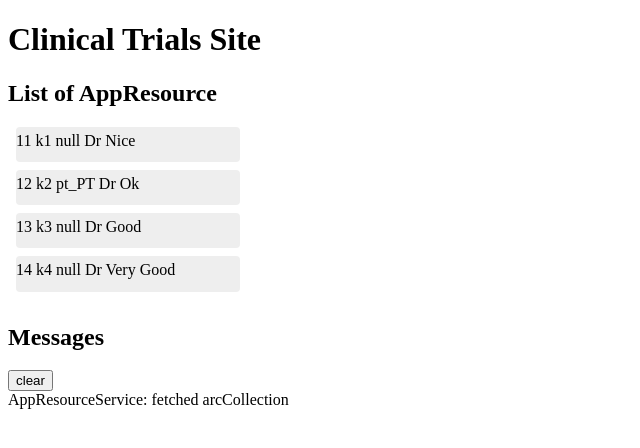
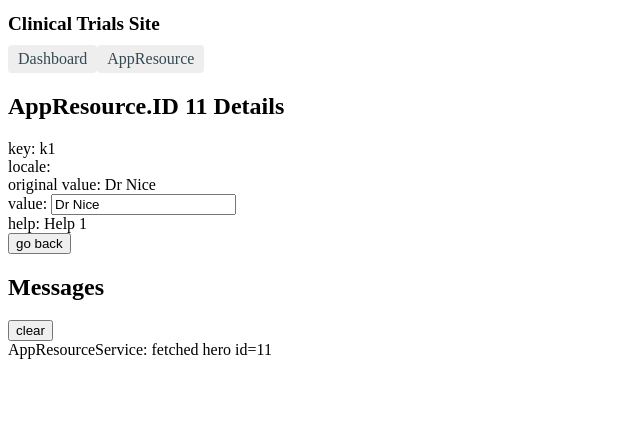
Before and after one commit to PharmaLedger-IMI/ctr-backoffice-frontend, an Angular app: page /appresource/11 in a window 1280 px wide. Before the commit this address led to /. Shown: the top 448 px of the page, without its empty margins (0-640 px from the left). Built offline with nearby package versions, Linux system fonts and the light colour scheme.

Commit message:
dashboard heavy refactoring

```diff
--- a/src/app/app-routing.module.ts
+++ b/src/app/app-routing.module.ts
@@ -1,7 +1,15 @@
 import { NgModule } from '@angular/core';
-import { Routes, RouterModule } from '@angular/router';
+import { RouterModule, Routes } from '@angular/router';
+import { AppResourceComponent } from './appresource/appresource.component';
+import { AppResourceDetailComponent } from './appresource-detail/appresource-detail.component';
+import { DashboardComponent } from './dashboard/dashboard.component';
 
-const routes: Routes = [];
+const routes: Routes = [
+  { path: '', redirectTo: '/dashboard', pathMatch: 'full' },
+  { path: 'dashboard', component: DashboardComponent },
+  { path: 'appresource', component: AppResourceComponent },
+  { path: 'appresource/:id', component: AppResourceDetailComponent }
+];
 
 @NgModule({
   imports: [RouterModule.forRoot(routes)],
--- a/src/app/app.component.css
+++ b/src/app/app.component.css
@@ -0,0 +1,23 @@
+/* AppComponent's private CSS styles */
+h1 {
+  font-size: 1.2em;
+  margin-bottom: 0;
+}
+nav a {
+  padding: 5px 10px;
+  text-decoration: none;
+  margin-top: 10px;
+  display: inline-block;
+  background-color: #eee;
+  border-radius: 4px;
+}
+nav a:visited, a:link {
+  color: #334953;
+}
+nav a:hover {
+  color: #039be5;
+  background-color: #cfd8dc;
+}
+nav a.active {
+  color: #039be5;
+}
--- a/src/app/app.component.html
+++ b/src/app/app.component.html
@@ -1,3 +1,7 @@
 <h1>{{title}}</h1>
-<app-appresource></app-appresource>
+<nav>
+    <a routerLink="/dashboard">Dashboard</a>
+    <a routerLink="/appresource">AppResource</a>
+</nav>
+<router-outlet></router-outlet>
 <app-messages></app-messages>
--- a/src/app/app.module.ts
+++ b/src/app/app.module.ts
@@ -7,13 +7,15 @@ import { AppComponent } from './app.component';
 import { AppResourceComponent } from './appresource/appresource.component';
 import { AppResourceDetailComponent } from './appresource-detail/appresource-detail.component';
 import { MessagesComponent } from './messages/messages.component';
+import { DashboardComponent } from './dashboard/dashboard.component';
 
 @NgModule({
   declarations: [
     AppComponent,
     AppResourceComponent,
     AppResourceDetailComponent,
-    MessagesComponent
+    MessagesComponent,
+    DashboardComponent
   ],
   imports: [
     BrowserModule,
--- a/src/app/appresource-detail/appresource-detail.component.html
+++ b/src/app/appresource-detail/appresource-detail.component.html
@@ -10,3 +10,4 @@
 </div>
 <div><span>help: </span>{{arc.help}}</div>
 </div>
+<button (click)="goBack()">go back</button>
--- a/src/app/appresource-detail/appresource-detail.component.ts
+++ b/src/app/appresource-detail/appresource-detail.component.ts
@@ -1,5 +1,9 @@
 import { Component, OnInit, Input } from '@angular/core';
+import { ActivatedRoute } from '@angular/router';
+import { Location } from '@angular/common';
+
 import { AppResource } from '../appresource';
+import { AppResourceService } from '../appresource.service';
 
 @Component({
   selector: 'app-appresource-detail',
@@ -10,9 +14,25 @@ export class AppResourceDetailComponent implements OnInit {
 
   @Input() arc?: AppResource;
 
-  constructor() { }
+  constructor(
+      private route: ActivatedRoute,
+      private arcService: AppResourceService,
+      private location: Location
+  ) {}
 
   ngOnInit(): void {
+      this.getAppResource()
   }
 
+  getAppResource(): void {
+      const idStr = this.route.snapshot.paramMap.get('id');
+      if (!idStr) throw "id is null";
+      const id = +idStr;
+      this.arcService.getAppResource(id)
+         .subscribe(arc => this.arc = arc);
+  }
+
+  goBack(): void {
+      this.location.back();
+  }
 }
--- a/src/app/appresource.service.ts
+++ b/src/app/appresource.service.ts
@@ -17,4 +17,10 @@ export class AppResourceService {
       this.messageService.add('AppResourceService: fetched arcCollection');
       return of(APPRESOURCES);
   }
+
+  getAppResource(id: number): Observable<AppResource | undefined> {
+      // TODO: send the message _after_ fetching the hero
+      this.messageService.add(`AppResourceService: fetched hero id=${id}`);
+      return of(APPRESOURCES.find(arc => arc.id === id));
+  }
 }
--- a/src/app/appresource/appresource.component.html
+++ b/src/app/appresource/appresource.component.html
@@ -1,7 +1,8 @@
 <h2>List of AppResource</h2>
 <ul class="appresource">
-  <li *ngFor="let arc of arcCollection" (click)="onSelect(arc)" [class.selected]="arc === arcSelected">
-    <span>{{arc.id}}</span> {{arc.key}} {{arc.locale?.code || 'null'}}  {{arc.value}}
+  <li *ngFor="let arc of arcCollection">
+    <a routerLink="/appresource/{{arc.id}}">
+      <span class="badge">{{arc.id}}</span> {{arc.key}} {{arc.locale?.code || 'null'}}  {{arc.value}}
+    </a>
   </li>
 </ul>
-<app-appresource-detail [arc]="arcSelected"></app-appresource-detail>
--- a/src/app/appresource/appresource.component.ts
+++ b/src/app/appresource/appresource.component.ts
@@ -21,8 +21,6 @@ export class AppResourceComponent implements OnInit {
 
   arcCollection: AppResource[] = []; /* collection of all AppResources */
 
-  arcSelected?: AppResource; // needed ? to indicate optional !???
-
   //constructor() { }
   constructor(private arcService: AppResourceService) {}
 
@@ -30,11 +28,6 @@ export class AppResourceComponent implements OnInit {
       this.getAppResources();
   }
 
-  onSelect(arc: AppResource): void {
-      this.arcSelected = arc;
-      console.log("Selected Arc.id=", this.arcSelected.id);
-  }
-
   getAppResources(): void {
       this.arcService.getAppResources()
           .subscribe(arcArray => this.arcCollection = arcArray);
--- /dev/null
+++ b/src/app/dashboard/dashboard.component.html
@@ -0,0 +1,8 @@
+<h3>Dashboard of Clinical Trials...</h3>
+<div class="grid grid-pad">
+	<a *ngFor="let arc of arcCollection" class="col-1-4" routerLink="/appresource/{{arc.id}}">
+    <div class="module appresource">
+	    <h4>{{arc.id}} {{arc.key}} {{arc.value}}</h4>
+    </div>
+  </a>
+</div>
--- /dev/null
+++ b/src/app/dashboard/dashboard.component.ts
@@ -0,0 +1,25 @@
+import { Component, OnInit } from '@angular/core';
+
+import { AppResource } from '../appresource';
+import { AppResourceService } from '../appresource.service';
+
+@Component({
+  selector: 'app-dashboard',
+  templateUrl: './dashboard.component.html',
+  styleUrls: ['./dashboard.component.css']
+})
+export class DashboardComponent implements OnInit {
+
+  arcCollection: AppResource[] = [];
+
+  constructor(private arcService: AppResourceService) { }
+
+  ngOnInit() {
+    this.getAppResources();
+  }
+
+  getAppResources(): void {
+    this.arcService.getAppResources()
+      .subscribe(arcArray => this.arcCollection = arcArray.slice(1, 5));
+  }
+}
```
Also changed, not shown: src/app/dashboard/dashboard.component.css (added), 1 other file (tests, documents, lock files or other folders).
